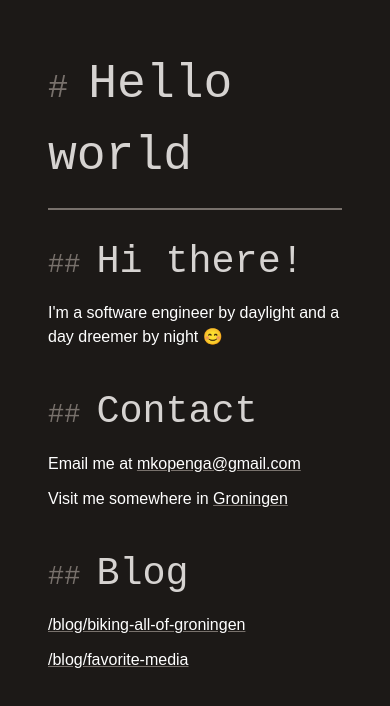
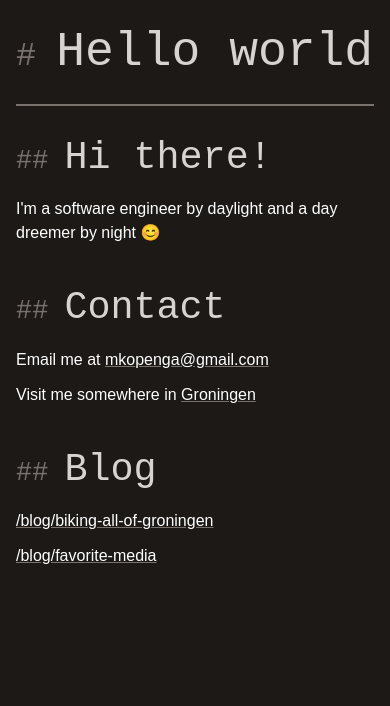
Before and after one commit to mjarkk/mkopenga, a Next.js app: page / in a window 390 px wide. Shown: the top 706 px of the page. Built offline with nearby package versions, Linux system fonts and the light colour scheme; a web font is replaced by a local one.

Commit message:
improve small screen style

```diff
--- a/src/app/globals.css
+++ b/src/app/globals.css
@@ -100,6 +100,9 @@ ul {
 }
 
 @media only screen and (max-width: 580px) {
+  body {
+    padding: 1rem;
+  }
   h1 {
     font-size: 3rem;
   }
```
